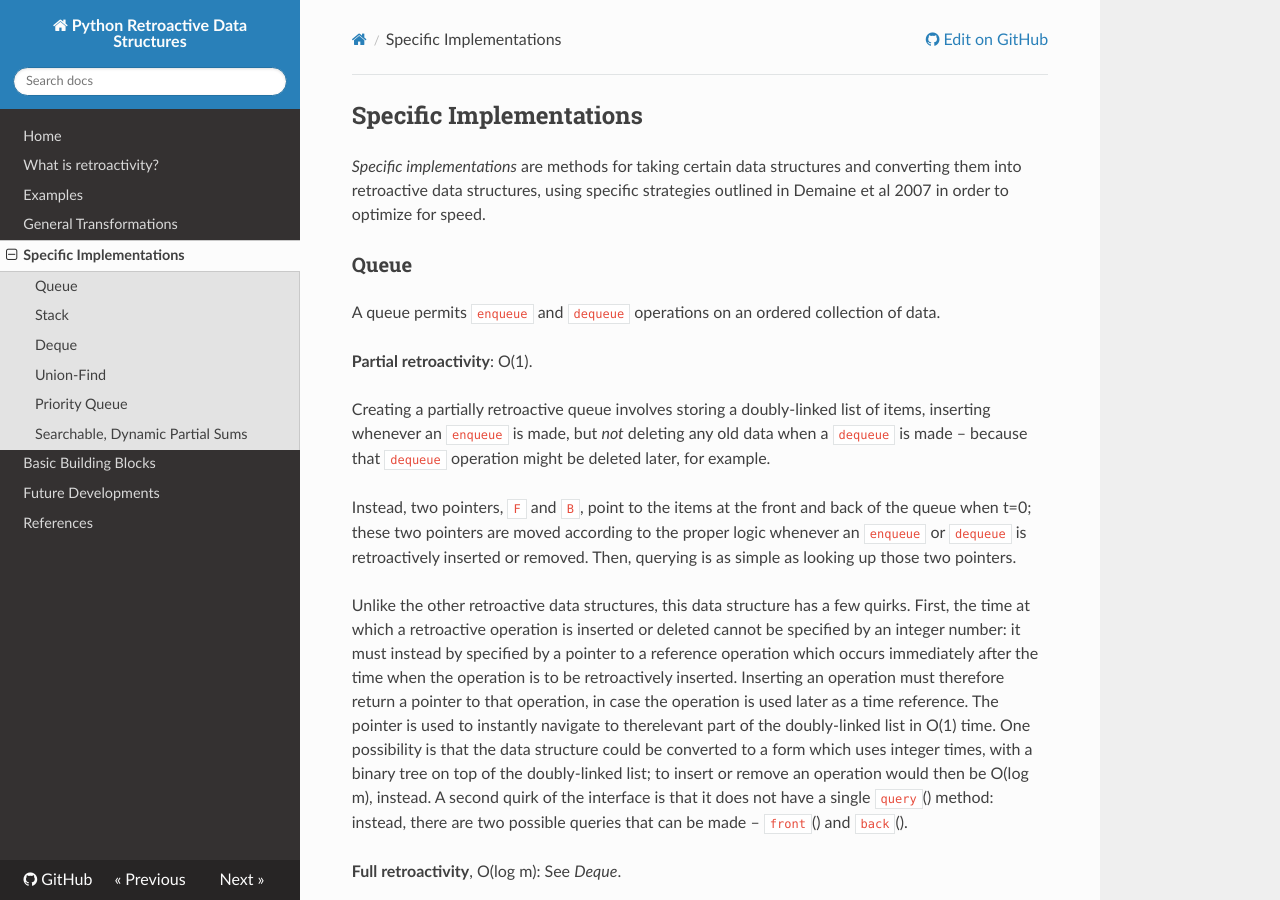
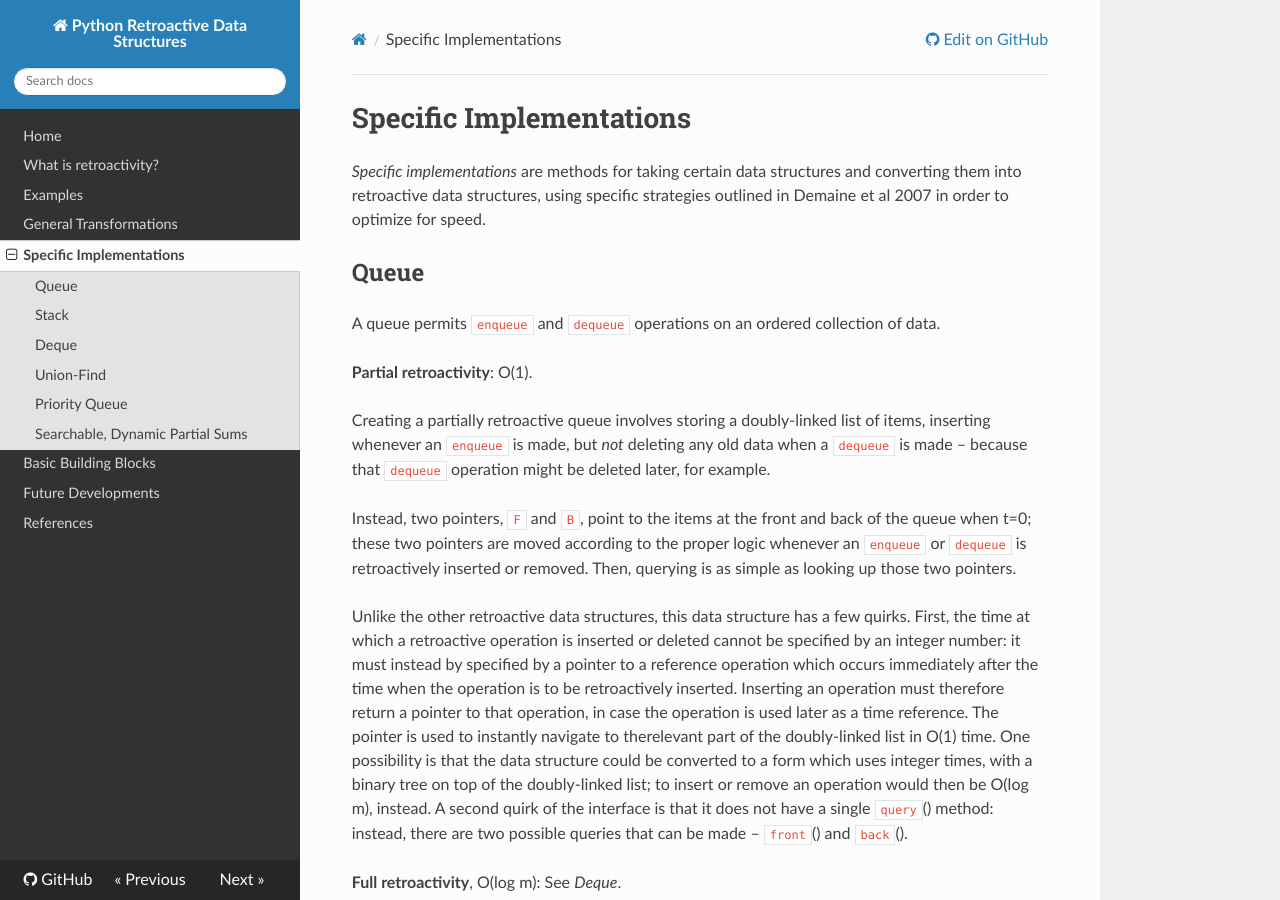
Before and after one commit to csvoss/retroactive, an MkDocs documentation site: the page built from docs/specifics.md, in a window 1280 px wide and 900 px high. Built offline with MkDocs 1.6.1, drawn with Linux system fonts in a browser that asks for light colours; nearby versions of some CDN libraries; old or Windows-style settings are respelled for this version of MkDocs.

Commit message:
Additional documentation, + referneces

```diff
--- a/docs/specifics.md
+++ b/docs/specifics.md
@@ -1,9 +1,10 @@
 Specific Implementations
-------------------------
+========================
 
 *Specific implementations* are methods for taking certain data structures and converting them into retroactive data structures, using specific strategies outlined in Demaine et al 2007 in order to optimize for speed.
 
-### Queue
+Queue
+-----
 
 A queue permits `enqueue` and `dequeue` operations on an ordered collection of data.
 
@@ -19,31 +20,36 @@
 
 A better fully retroactive solution exists, which is O(log m) but O(1) for present-time operations. This requires an implementation of order-statistic trees (Cormen et al, 2001).
 
-### Stack
+Stack
+-----
 
 **Partial retroactivity**, O(log m): See *Deque*.
 
 **Full retroactivity**, O(log m): See *Deque*.
 
-### Deque
+Deque
+-----
 
 **Partial retroactivity**, O(log m): Implied by fully retroactive solution.
 
 **Full retroactivity**, O(log m). Requires an implementation of modified (a,b)-trees.
 
-### Union-Find
+Union-Find
+----------
 
 **Partial retroactivity**, O(log m): Implied by fully retroactive solution.
 
 **Full retroactivity**, O(log m). Requires an implementation of link-cut trees.
 
-### Priority Queue
+Priority Queue
+--------------
 
 **Partial retroactivity**, O(log m). Requires an implementation of modified (a,b)-trees.
 
 **Full retroactivity**: Use the *General Transformation* from partial to full.
 
-### Searchable, Dynamic Partial Sums
+Searchable, Dynamic Partial Sums
+--------------------------------
 
 A searchable, dynamic partial sums (SDPS) data structure stores a sequence of numbers, and permits appending numbers at the end, computing the overall sum, or searching for the earliest point at which the sum exceeds a given threshold.
 
```
Also changed, not shown: docs/basics.md (+2 -2 lines), docs/examples.md (+21 -4 lines), docs/futuredevelopments.md (+1 -1 lines), docs/general.md (+6 -3 lines), docs/references.md (+14 -0 lines), docs/whatisretroactivity.md (+1 -1 lines).
